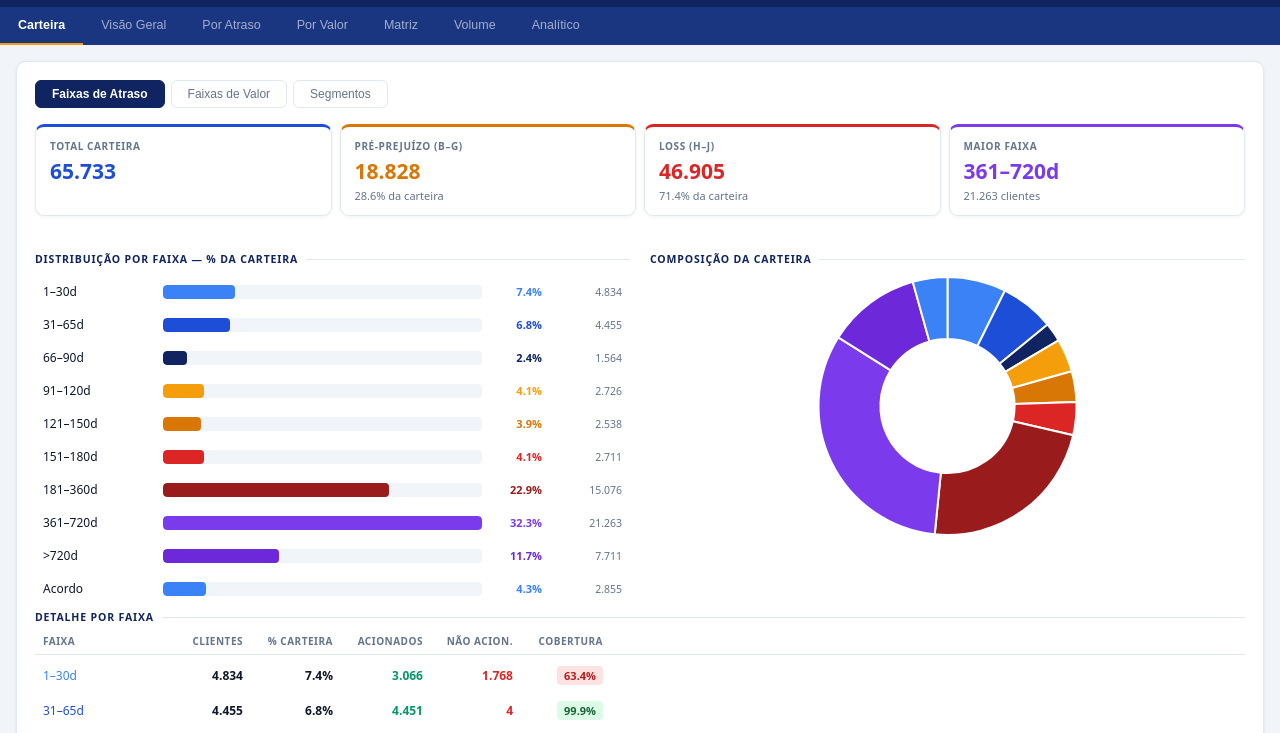
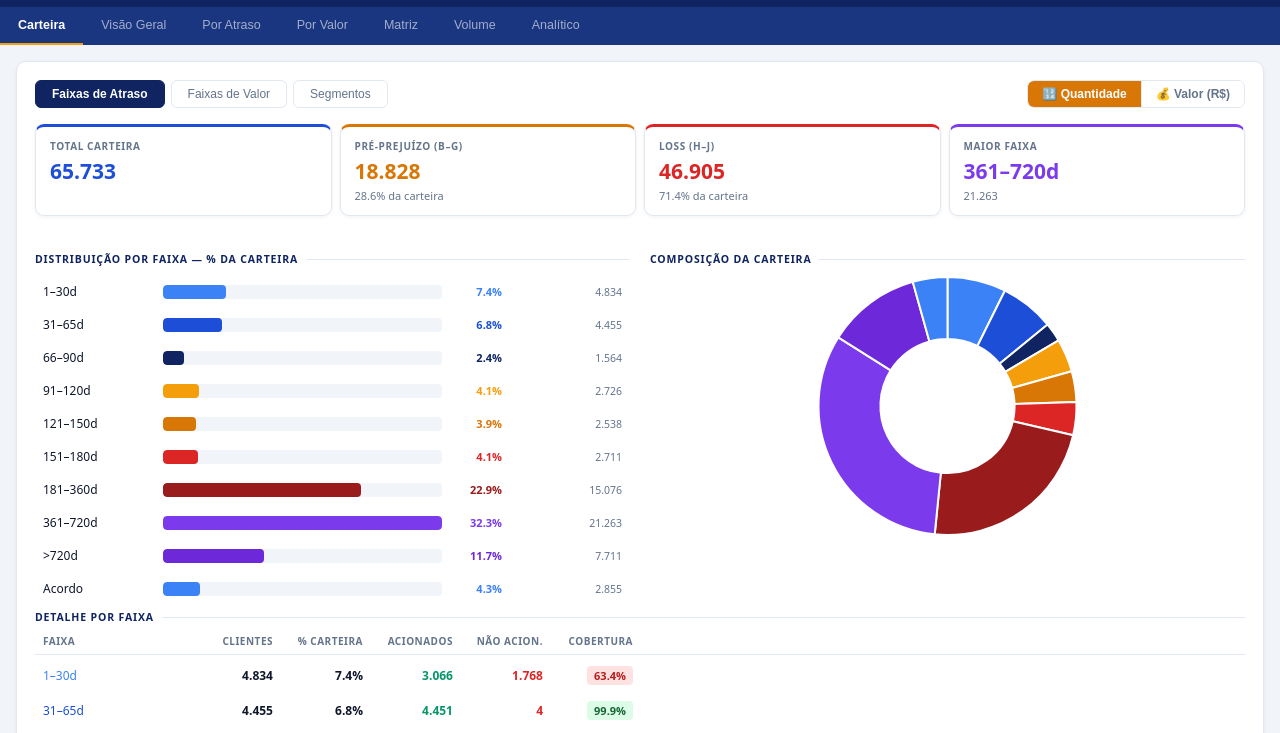
Before and after one commit to devrenanoliveira/acionamentos-zon, a plain HTML site: page index.html in a window 1280 px wide. Shown: the part 49-782 px from the top of the page. Drawn offline with nearby package versions, Linux system fonts and the light colour scheme.

Commit message:
Update index.html - inclusão toggle valor

```diff
--- a/index.html
+++ b/index.html
@@ -232,6 +232,10 @@ body.dark .filter-notice{background:rgba(59,130,246,.08)}
 .sub-btn{padding:6px 16px;font-size:12px;border:1.5px solid var(--border);border-radius:6px;background:var(--card);color:var(--ink3);cursor:pointer;font-weight:500;transition:all .15s}
 .sub-btn:hover{border-color:var(--blue-dark);color:var(--blue-dark)}
 .sub-btn.active{background:var(--navy);color:#fff;border-color:var(--navy);font-weight:600}
+.cv-toggle{display:flex;gap:0;border:1.5px solid var(--border);border-radius:7px;overflow:hidden}
+.cv-toggle-btn{padding:6px 14px;font-size:12px;border:none;background:var(--card);color:var(--ink3);cursor:pointer;font-weight:600;transition:all .15s}
+.cv-toggle-btn:first-child{border-right:1.5px solid var(--border)}
+.cv-toggle-btn.active{background:var(--gold,#F59E0B);color:#fff}
 .sub-panel{display:none}
 .sub-panel.active{display:block}
 /* CARTEIRA FAIXA ROWS */
@@ -438,10 +442,16 @@ body.dark .filter-notice{background:rgba(59,130,246,.08)}
 
 <!-- ══ CARTEIRA ══ -->
 <div id="panel-carteira" class="panel active">
-  <div class="sub-tabs">
-    <button class="sub-btn active" onclick="showCarteiraSub('atraso',this)">Faixas de Atraso</button>
-    <button class="sub-btn" onclick="showCarteiraSub('valor',this)">Faixas de Valor</button>
-    <button class="sub-btn" onclick="showCarteiraSub('segmento',this)">Segmentos</button>
+  <div class="sub-tabs" style="justify-content:space-between;align-items:center">
+    <div style="display:flex;gap:6px;flex-wrap:wrap">
+      <button class="sub-btn active" onclick="showCarteiraSub('atraso',this)">Faixas de Atraso</button>
+      <button class="sub-btn" onclick="showCarteiraSub('valor',this)">Faixas de Valor</button>
+      <button class="sub-btn" onclick="showCarteiraSub('segmento',this)">Segmentos</button>
+    </div>
+    <div class="cv-toggle" id="cv-toggle">
+      <button id="cv-btn-qtd" class="cv-toggle-btn active" onclick="setCarteiraViewMode('qtd')">🔢 Quantidade</button>
+      <button id="cv-btn-valor" class="cv-toggle-btn" onclick="setCarteiraViewMode('valor')">💰 Valor (R$)</button>
+    </div>
   </div>
 
   <!-- Sub: Faixas de Atraso -->
@@ -1051,6 +1061,10 @@ async function loadMes(mesId){
   showAcordos = false;
   const btnSA = document.getElementById('btn-show-acordos');
   if(btnSA) btnSA.classList.remove('active');
+  carteiraViewMode = 'qtd';
+  const cvQ = document.getElementById('cv-btn-qtd'), cvV = document.getElementById('cv-btn-valor');
+  if(cvQ) cvQ.classList.add('active');
+  if(cvV) cvV.classList.remove('active');
   anInited = false; anLoading = false; ANALITICO = null;
   document.getElementById('an-content').innerHTML = `<div class="an-loading"><div class="spinner"></div>Clique na aba para carregar os dados analíticos…</div>`;
   const activeTab = document.querySelector('.tab-btn.active');
@@ -1799,6 +1813,7 @@ const SEG_DEFS = [
   {label:'Loss (H–J)', faixas:[6,7,8],   cor:'#7C3AED', desc:'181+ dias'},
 ];
 let cChartAtraso=null, cChartValor=null, cChartSeg=null;
+let carteiraViewMode = 'qtd'; // 'qtd' | 'valor'
 
 function showCarteiraSub(id, btn){
   document.querySelectorAll('#panel-carteira .sub-panel').forEach(p=>p.classList.remove('active'));
@@ -1807,52 +1822,79 @@ function showCarteiraSub(id, btn){
   if(btn) btn.classList.add('active');
 }
 
+// Formata em R$ compacto: milhões/mil quando o valor é grande, senão valor cheio
+function fmtR$(v){ return 'R$ ' + fmtSaldo(v); }
+
+function setCarteiraViewMode(mode){
+  carteiraViewMode = mode;
+  document.getElementById('cv-btn-qtd').classList.toggle('active', mode==='qtd');
+  document.getElementById('cv-btn-valor').classList.toggle('active', mode==='valor');
+  renderCarteira();
+}
+
 function renderCarteira(){
   if(!D) return;
   const ad = getAD();
   const atraso = ad.atraso || [];
   const valor  = ad.valor  || [];
-  const total  = atraso.reduce((s,f)=>s+f.total,0) || 1;
+  const isValorMode = carteiraViewMode === 'valor';
+  // Métrica ativa por faixa: quantidade de clientes ou soma de saldo (respeita a
+  // regra Saldo Contábil > 0 → senão Saldo Total em Atraso/Atualizado, já aplicada no Python)
+  const metric   = f => isValorMode ? (f.saldo||0) : f.total;
+  const fmtM     = v => isValorMode ? fmtR$(v) : fmt(v);
+  const unidLbl  = isValorMode ? 'da carteira' : 'clientes';
+
+  const total  = atraso.reduce((s,f)=>s+metric(f),0) || 1;
 
   // ── Sub 1: Faixas de Atraso ──────────────────────────────────
-  const preTotal  = atraso.slice(0,6).reduce((s,f)=>s+f.total,0);
-  const lossTotal = atraso.slice(6).reduce((s,f)=>s+f.total,0);
-  const maiorFa   = atraso.reduce((a,f)=>f.total>a.total?f:a,{total:0,label:'—'});
+  const preTotal  = atraso.slice(0,6).reduce((s,f)=>s+metric(f),0);
+  const lossTotal = atraso.slice(6).reduce((s,f)=>s+metric(f),0);
+  const maiorFa   = atraso.reduce((a,f)=>metric(f)>metric(a)?f:a,{total:0,saldo:0,label:'—'});
 
   document.getElementById('kpi-c-atraso').innerHTML =
-    kpiHtml('Total carteira',    fmt(total),              'blue',   '') +
-    kpiHtml('Pré-Prejuízo (B–G)',fmt(preTotal),           'amber',  (preTotal/total*100).toFixed(1)+'% da carteira') +
-    kpiHtml('Loss (H–J)',         fmt(lossTotal),          'red',    (lossTotal/total*100).toFixed(1)+'% da carteira') +
-    kpiHtml('Maior faixa',        maiorFa.label,           'purple', fmt(maiorFa.total)+' clientes');
-
-  const maxQtd = Math.max(...atraso.map(f=>f.total));
+    kpiHtml('Total carteira',    fmtM(total),             'blue',   '') +
+    kpiHtml('Pré-Prejuízo (B–G)',fmtM(preTotal),          'amber',  (preTotal/total*100).toFixed(1)+'% da carteira') +
+    kpiHtml('Loss (H–J)',         fmtM(lossTotal),         'red',    (lossTotal/total*100).toFixed(1)+'% da carteira') +
+    kpiHtml('Maior faixa',        maiorFa.label,           'purple', fmtM(metric(maiorFa)));
+
+  const maxQtd = Math.max(...atraso.map(metric));
   const atrasoAtivos = atraso.filter(f=>f.total>0);
   document.getElementById('c-atraso-bars').innerHTML = atrasoAtivos.map((f,i)=>{
-    const barW = (f.total/maxQtd*100).toFixed(1);
-    const pct  = (f.total/total*100).toFixed(1);
+    const barW = (metric(f)/maxQtd*100).toFixed(1);
+    const pct  = (metric(f)/total*100).toFixed(1);
     const cor  = C_COLORS[i % C_COLORS.length];
-    return `<div class="cf-row" style="grid-template-columns:110px 1fr 50px 70px">
+    return `<div class="cf-row" style="grid-template-columns:110px 1fr 50px 110px">
       <span class="cf-label">${f.label}</span>
       <div class="cf-bar-bg"><div class="cf-bar-fill" style="width:${barW}%;background:${cor}"></div></div>
       <span class="cf-val" style="color:${cor};font-size:11px">${pct}%</span>
-      <span class="cf-sub">${fmt(f.total)}</span>
+      <span class="cf-sub">${fmtM(metric(f))}</span>
     </div>`;
   }).join('');
 
   // Tabela detalhada por faixa de atraso
   document.getElementById('c-atraso-table').innerHTML = `
-    <div class="cf-header" style="grid-template-columns:110px 80px 80px 80px 80px 80px">
-      <span>Faixa</span><span class="r">Clientes</span><span class="r">% Carteira</span>
+    <div class="cf-header" style="grid-template-columns:110px 110px 80px 80px 80px 80px">
+      <span>Faixa</span><span class="r">${isValorMode?'Saldo (R$)':'Clientes'}</span><span class="r">% Carteira</span>
       <span class="r">Acionados</span><span class="r">Não acion.</span><span class="r">Cobertura</span>
     </div>` + atraso.filter(f=>f.total>0).map((f,i)=>`
-    <div class="cf-row" style="grid-template-columns:110px 80px 80px 80px 80px 80px">
+    <div class="cf-row" style="grid-template-columns:110px 110px 80px 80px 80px 80px">
       <span class="cf-label" style="color:${C_COLORS[i%C_COLORS.length]}">${f.label}</span>
-      <span class="cf-val">${fmt(f.total)}</span>
-      <span class="cf-val">${(f.total/total*100).toFixed(1)}%</span>
+      <span class="cf-val">${fmtM(metric(f))}</span>
+      <span class="cf-val">${(metric(f)/total*100).toFixed(1)}%</span>
       <span class="cf-val" style="color:#059669">${fmt(f.acion)}</span>
       <span class="cf-val" style="color:${f.nao>0?'#DC2626':'#059669'}">${fmt(f.nao)}</span>
       <span class="cf-val"><span class="${chipClass(f.pct)}">${f.pct.toFixed(1)}%</span></span>
     </div>`).join('');
+  if(isValorMode){
+    const note = document.getElementById('c-atraso-table-note');
+    if(!note){
+      document.getElementById('c-atraso-table').insertAdjacentHTML('afterend',
+        '<div id="c-atraso-table-note" style="font-size:11px;color:#94A3B8;margin-top:6px">Acionados / Não acion. seguem em quantidade de clientes (contagem), não em R$.</div>');
+    }
+  } else {
+    const note = document.getElementById('c-atraso-table-note');
+    if(note) note.remove();
+  }
 
   // Chart donut atraso
   if(cChartAtraso){ cChartAtraso.destroy(); cChartAtraso=null; }
@@ -1862,50 +1904,50 @@ function renderCarteira(){
     type:'doughnut',
     data:{
       labels: atrasoAtivos.map(f=>f.label),
-      datasets:[{data:atrasoAtivos.map(f=>f.total), backgroundColor:atrasoAtivos.map((_,i)=>C_COLORS[i%C_COLORS.length]), borderWidth:2, borderColor:'#fff'}]
+      datasets:[{data:atrasoAtivos.map(metric), backgroundColor:atrasoAtivos.map((_,i)=>C_COLORS[i%C_COLORS.length]), borderWidth:2, borderColor:'#fff'}]
     },
     options:{responsive:true,maintainAspectRatio:false,cutout:'52%',
       plugins:{legend:{display:false},
-        tooltip:{...TT,callbacks:{label:ctx=>' '+fmt(ctx.parsed)+' clientes ('+((ctx.parsed/total)*100).toFixed(1)+'%)'}}}
+        tooltip:{...TT,callbacks:{label:ctx=>' '+fmtM(ctx.parsed)+' ('+((ctx.parsed/total)*100).toFixed(1)+'%)'}}}
     }
   });
 
   // ── Sub 2: Faixas de Valor ───────────────────────────────────
-  const totalValor   = valor.reduce((s,f)=>s+f.total,0)||1;
-  const maiorFv      = valor.reduce((a,f)=>f.total>a.total?f:a,{total:0,label:'—'});
-  // Concentração: top-2 faixas de valor mais populosas
-  const sorted2 = [...valor].sort((a,b)=>b.total-a.total).slice(0,2);
-  const conc2   = sorted2.reduce((s,f)=>s+f.total,0);
+  const totalValor   = valor.reduce((s,f)=>s+metric(f),0)||1;
+  const maiorFv      = valor.reduce((a,f)=>metric(f)>metric(a)?f:a,{total:0,saldo:0,label:'—'});
+  // Concentração: top-2 faixas de valor mais representativas na métrica ativa
+  const sorted2 = [...valor].sort((a,b)=>metric(b)-metric(a)).slice(0,2);
+  const conc2   = sorted2.reduce((s,f)=>s+metric(f),0);
 
   document.getElementById('kpi-c-valor').innerHTML =
-    kpiHtml('Total carteira',  fmt(totalValor),  'blue',   '') +
-    kpiHtml('Maior faixa',     maiorFv.label,    'amber',  fmt(maiorFv.total)+' clientes') +
+    kpiHtml('Total carteira',  fmtM(totalValor),  'blue',   '') +
+    kpiHtml('Maior faixa',     maiorFv.label,    'amber',  fmtM(metric(maiorFv))) +
     kpiHtml('Top 2 faixas',    (conc2/totalValor*100).toFixed(1)+'%', 'purple', 'concentração') +
     kpiHtml('Faixas c/ clientes', valor.filter(f=>f.total>0).length, '', 'de '+valor.length+' faixas');
 
-  const maxFv = Math.max(...valor.map(f=>f.total));
+  const maxFv = Math.max(...valor.map(metric));
   const valorAtivos = valor.filter(f=>f.total>0);
   document.getElementById('c-valor-bars').innerHTML = valorAtivos.map((f,i)=>{
-    const barW = (f.total/maxFv*100).toFixed(1);
-    const pct  = (f.total/totalValor*100).toFixed(1);
+    const barW = (metric(f)/maxFv*100).toFixed(1);
+    const pct  = (metric(f)/totalValor*100).toFixed(1);
     const cor  = C_COLORS[i % C_COLORS.length];
-    return `<div class="cf-row" style="grid-template-columns:100px 1fr 50px 70px">
+    return `<div class="cf-row" style="grid-template-columns:100px 1fr 50px 110px">
       <span class="cf-label">${f.label}</span>
       <div class="cf-bar-bg"><div class="cf-bar-fill" style="width:${barW}%;background:${cor}"></div></div>
       <span class="cf-val" style="color:${cor};font-size:11px">${pct}%</span>
-      <span class="cf-sub">${fmt(f.total)}</span>
+      <span class="cf-sub">${fmtM(metric(f))}</span>
     </div>`;
   }).join('');
 
   document.getElementById('c-valor-table').innerHTML = `
-    <div class="cf-header" style="grid-template-columns:100px 80px 80px 80px 80px 80px">
-      <span>Faixa valor</span><span class="r">Clientes</span><span class="r">% Carteira</span>
+    <div class="cf-header" style="grid-template-columns:100px 110px 80px 80px 80px 80px">
+      <span>Faixa valor</span><span class="r">${isValorMode?'Saldo (R$)':'Clientes'}</span><span class="r">% Carteira</span>
       <span class="r">Acionados</span><span class="r">Não acion.</span><span class="r">Cobertura</span>
     </div>` + valor.filter(f=>f.total>0).map((f,i)=>`
-    <div class="cf-row" style="grid-template-columns:100px 80px 80px 80px 80px 80px">
+    <div class="cf-row" style="grid-template-columns:100px 110px 80px 80px 80px 80px">
       <span class="cf-label" style="color:${C_COLORS[i%C_COLORS.length]}">${f.label}</span>
-      <span class="cf-val">${fmt(f.total)}</span>
-      <span class="cf-val">${(f.total/totalValor*100).toFixed(1)}%</span>
+      <span class="cf-val">${fmtM(metric(f))}</span>
+      <span class="cf-val">${(metric(f)/totalValor*100).toFixed(1)}%</span>
       <span class="cf-val" style="color:#059669">${fmt(f.acion)}</span>
       <span class="cf-val" style="color:${f.nao>0?'#DC2626':'#059669'}">${fmt(f.nao)}</span>
       <span class="cf-val"><span class="${chipClass(f.pct)}">${f.pct.toFixed(1)}%</span></span>
@@ -1916,27 +1958,28 @@ function renderCarteira(){
     type:'doughnut',
     data:{
       labels: valorAtivos.map(f=>f.label),
-      datasets:[{data:valorAtivos.map(f=>f.total), backgroundColor:valorAtivos.map((_,i)=>C_COLORS[i%C_COLORS.length]), borderWidth:2, borderColor:'#fff'}]
+      datasets:[{data:valorAtivos.map(metric), backgroundColor:valorAtivos.map((_,i)=>C_COLORS[i%C_COLORS.length]), borderWidth:2, borderColor:'#fff'}]
     },
     options:{responsive:true,maintainAspectRatio:false,cutout:'52%',
       plugins:{legend:{display:false},
-        tooltip:{...TT,callbacks:{label:ctx=>' '+fmt(ctx.parsed)+' clientes ('+((ctx.parsed/totalValor)*100).toFixed(1)+'%)'}}}
+        tooltip:{...TT,callbacks:{label:ctx=>' '+fmtM(ctx.parsed)+' ('+((ctx.parsed/totalValor)*100).toFixed(1)+'%)'}}}
     }
   });
 
   // ── Sub 3: Segmentos ─────────────────────────────────────────
   const segs = SEG_DEFS.map(s=>{
     const rows = s.faixas.map(fi=>atraso[fi]).filter(Boolean);
-    const tot  = rows.reduce((a,r)=>a+r.total,0);
+    const tot  = rows.reduce((a,r)=>a+metric(r),0);
     const ac   = rows.reduce((a,r)=>a+r.acion,0);
-    const nao  = tot - ac;
-    const pct  = tot > 0 ? ac/tot*100 : 0;
+    const nao  = rows.reduce((a,r)=>a+r.nao,0);
+    const qtdTot = rows.reduce((a,r)=>a+r.total,0);
+    const pct  = qtdTot > 0 ? ac/qtdTot*100 : 0;
     return {...s, tot, ac, nao, pct};
   });
   const segTotal = segs.reduce((s,sg)=>s+sg.tot,0)||1;
 
   document.getElementById('kpi-c-seg').innerHTML = segs.map(sg=>
-    kpiHtml(sg.label, fmt(sg.tot), '', (sg.tot/segTotal*100).toFixed(1)+'% da carteira')
+    kpiHtml(sg.label, fmtM(sg.tot), '', (sg.tot/segTotal*100).toFixed(1)+'% da carteira')
   ).join('');
 
   // Donut segmentos
@@ -1949,7 +1992,7 @@ function renderCarteira(){
     },
     options:{responsive:true,maintainAspectRatio:false,cutout:'55%',
       plugins:{legend:{display:false},
-        tooltip:{...TT,callbacks:{label:ctx=>' '+fmt(ctx.parsed)+' ('+((ctx.parsed/segTotal)*100).toFixed(1)+'%)'}}}
+        tooltip:{...TT,callbacks:{label:ctx=>' '+fmtM(ctx.parsed)+' ('+((ctx.parsed/segTotal)*100).toFixed(1)+'%)'}}}
     }
   });
   document.getElementById('c-seg-donut-legend').innerHTML = segs.map(sg=>`
@@ -1970,7 +2013,7 @@ function renderCarteira(){
         <span class="${chipClass(sg.pct)}">${sg.pct.toFixed(1)}% cobertura</span>
       </div>
       <div class="kpi-grid" style="margin-bottom:0">
-        ${kpiHtml('Clientes', fmt(sg.tot), '', (sg.tot/segTotal*100).toFixed(1)+'% do total')}
+        ${kpiHtml(isValorMode?'Saldo':'Clientes', fmtM(sg.tot), '', (sg.tot/segTotal*100).toFixed(1)+'% do total')}
         ${kpiHtml('Acionados', fmt(sg.ac), 'green', '')}
         ${kpiHtml('Não acionados', fmt(sg.nao), sg.nao>0?'red':'green', '')}
       </div>
```
